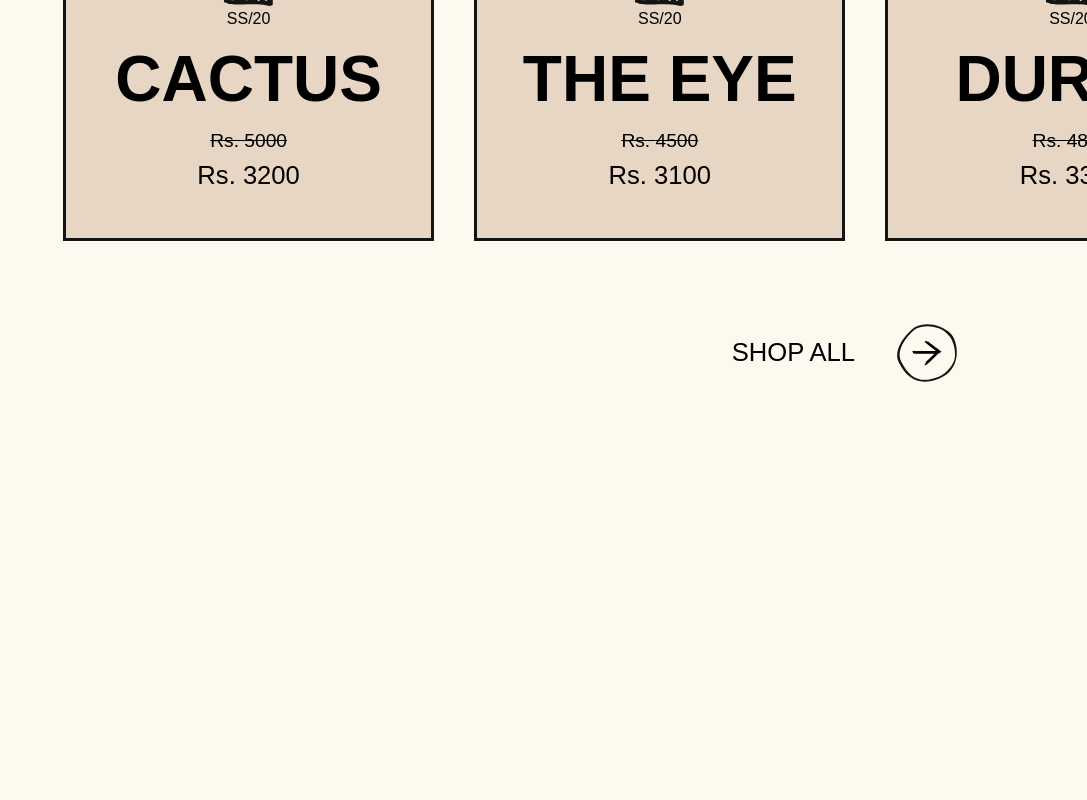
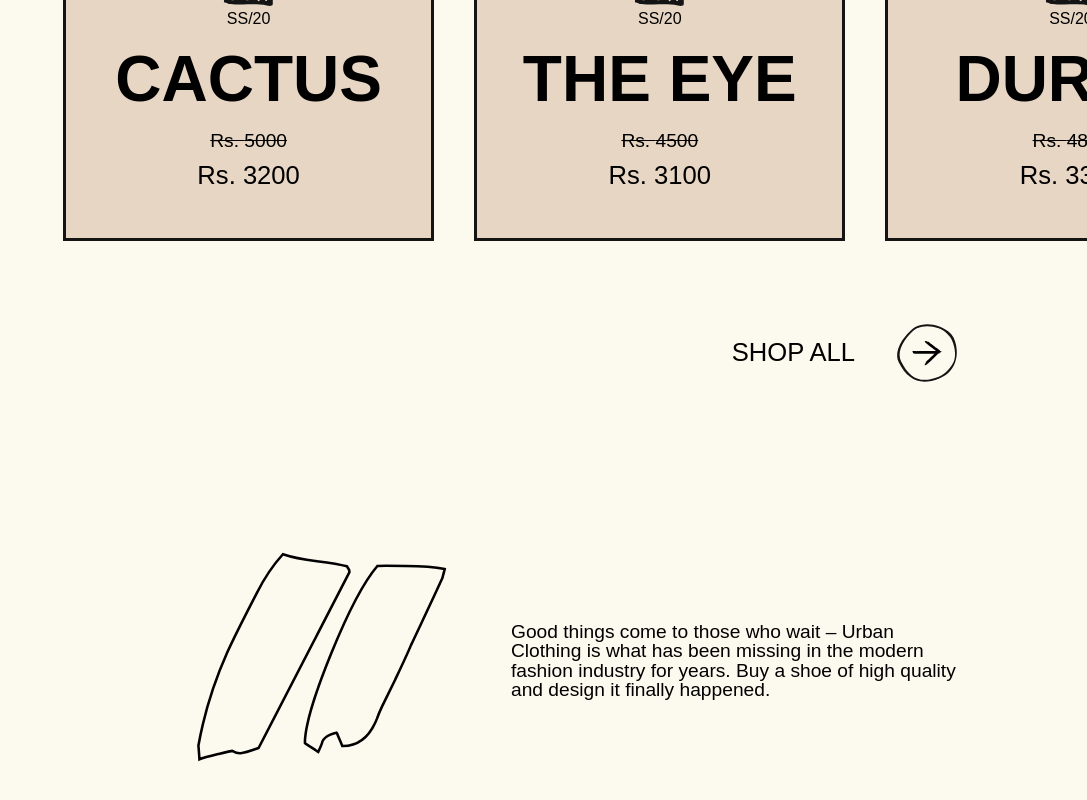
Before and after one commit to Nisargp17/urban-clothing, a React (Vite) app: page / in a window 1280 px wide. Shown: the part 2579-3379 px from the top of the page, without its empty margins (193-1280 px from the left). Before the commit the page ends 2980 px from the top, so only its background shows below. Built offline with nearby package versions, Linux system fonts and the light colour scheme; a web font is replaced by a local one.

Commit message:
footer commit

```diff
--- a/src/App.jsx
+++ b/src/App.jsx
@@ -2,6 +2,7 @@ import "./App.css";
 import Comp2 from "./components/Comp2";
 import Comp3 from "./components/Comp3";
 import Comp4 from "./components/Comp4";
+import Comp5 from "./components/Comp5";
 import Hero from "./components/Hero";
 import NavBar from "./components/NavBar";
 import Shoes from "./components/shoes";
@@ -15,6 +16,7 @@ function App() {
       <Comp3 />
       <Comp4 />
       <Shoes />
+      <Comp5 />
     </>
   );
 }
--- a/src/components/Comp5.jsx
+++ b/src/components/Comp5.jsx
@@ -1,14 +1,46 @@
+import { useState, useEffect } from "react";
+import img1 from "/src/assets/11.svg";
+
 function Comp5() {
+  const [showFirst, setShowFirst] = useState(true);
+
+  useEffect(() => {
+    const interval = setInterval(() => {
+      setShowFirst((prev) => !prev);
+    }, 10000);
+
+    return () => clearInterval(interval);
+  }, []);
+
   return (
-    <>
-      <section className=" h-[75vh] flex flex-col items-end justify-end mr-[10vw]">
-        <div className="font-[600] text-[13vw] leading-none">
-          Good things come to those who wait – Déplacé Maison is what has been
+    <section className="h-[65vh] flex items-center justify-end mr-[10vw] overflow-hidden">
+      <div className="w-[20vw]">
+        <img src={img1} alt="" />
+      </div>
+
+      <div className="w-[40vw] h-[20vh] flex items-center justify-end relative overflow-hidden">
+        <div
+          className={`absolute w-[35vw] transition-all duration-1500 ease-in-out ${
+            showFirst ? "translate-y-0" : "-translate-y-[10vw]"
+          } text-[1.5vw] font-[400] leading-none`}
+        >
+          Good things come to those who wait – Urban Clothing is what has been
           missing in the modern fashion industry for years. Buy a shoe of high
-          quality and design it finally happened.{" "}
+          quality and design it finally happened.
         </div>
-      </section>
-    </>
+
+        <div
+          className={`absolute w-[35vw] transition-all duration-1500 ease-in-out ${
+            !showFirst ? "translate-y-0" : "translate-y-[10vw]"
+          } text-[1.5vw] font-[400] leading-none`}
+        >
+          Urban Clothing is a convincer for anticipation. The urban trekking as
+          never seen before. An exceptional product that has no equal alongside
+          a great team represent the brand professionally.
+        </div>
+      </div>
+    </section>
   );
 }
+
 export default Comp5;
--- /dev/null
+++ b/src/components/Footer.jsx
@@ -0,0 +1,4 @@
+function Footer() {
+  return <></>;
+}
+export default Footer;
```
Also changed, not shown: src/assets/11.svg (added).
